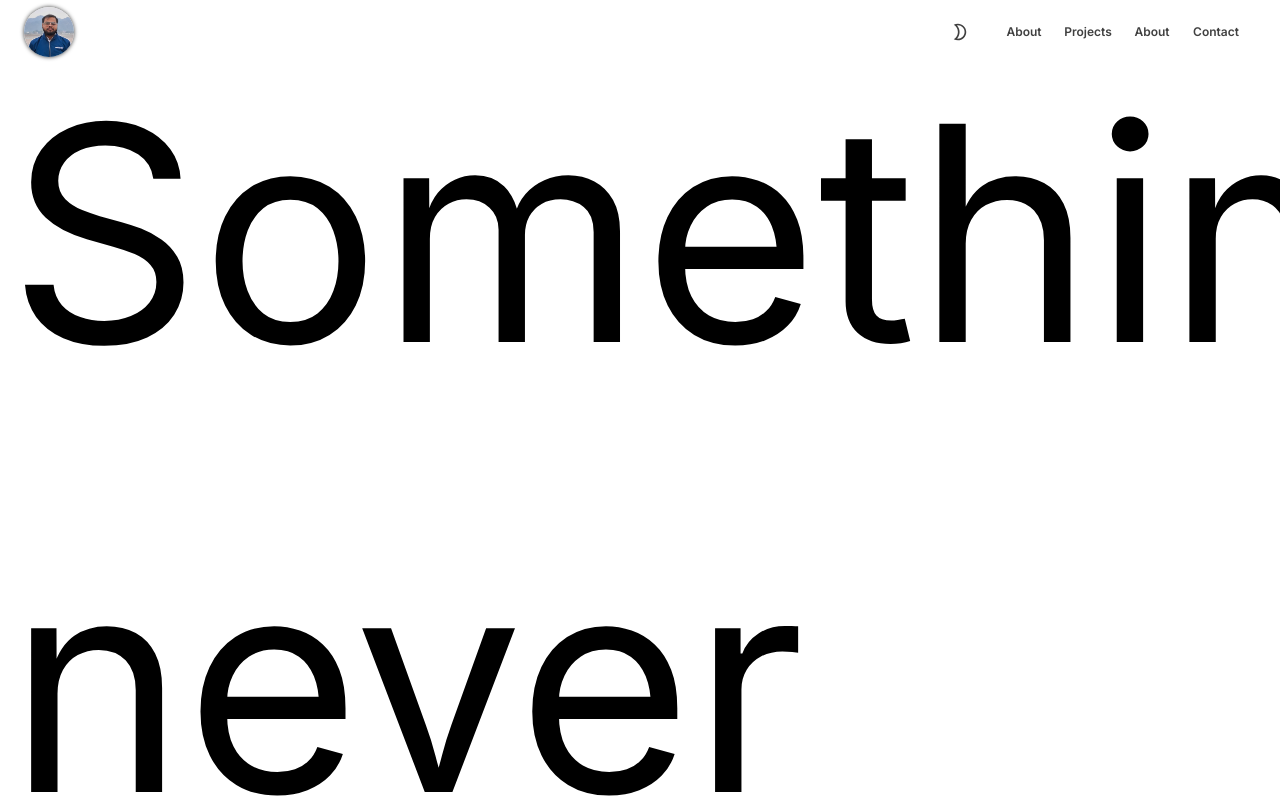
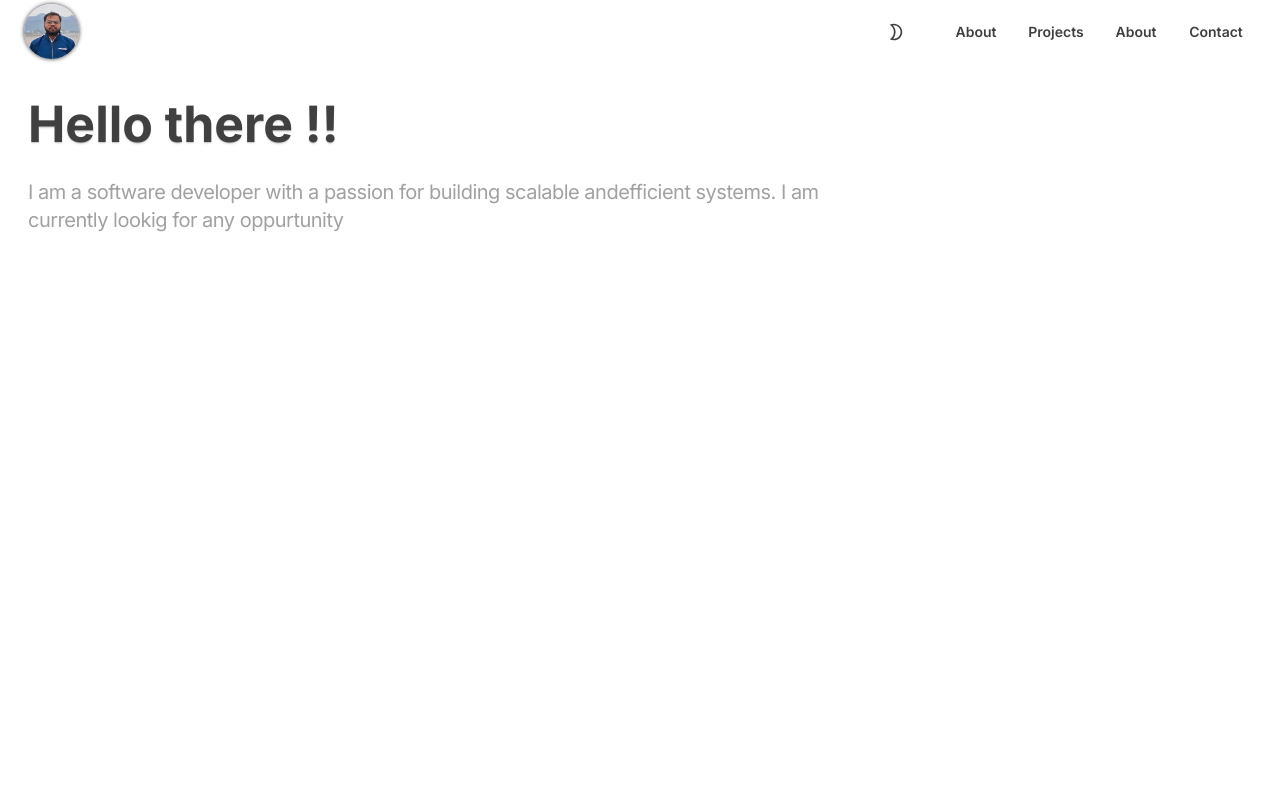
Before and after one commit to adarshkumar-stack/portfolio, a Next.js app: page / in a window 1280 px wide. Shown: the top 800 px of the page. Built offline with nearby package versions, Linux system fonts and the light colour scheme.

Commit message:
Added final Navbar

```diff
--- /dev/null
+++ b/app/components/header.tsx
@@ -0,0 +1,17 @@
+
+
+export default function Header({title, description, width}: {
+    title: string,
+    description: string,
+    width: number
+}) {
+    return(
+        <div style={{
+            maxWidth: width,
+            marginLeft: 20
+        }}>
+            <h1 className="text-neutral-700 font-bold text-shadow-sm text-[50px]">{title}</h1>
+            <p className="pt-4 text-neutral-400 tracking-tight text-xl">{description}</p>
+        </div>
+    )
+}
--- a/app/components/navbar.tsx
+++ b/app/components/navbar.tsx
@@ -1,25 +1,50 @@
 "use client"
-import Image from "next/image"
-import { motion, number } from "motion/react"
+import { motion, useMotionValueEvent, useScroll } from "motion/react"
 import { MdOutlineModeNight } from "react-icons/md"
 import { useState } from "react"
 
 export default function Navbar() {
+    const [shrink, setShrink] = useState<boolean>(false)
     const [hovered, setHovered] = useState<null | number>(null)
+
+    const { scrollY } = useScroll()
+
+    useMotionValueEvent(scrollY, "change", (latest) => {
+        if (latest > 40) {
+            setShrink(true)
+        } else {
+            setShrink(false)
+        }
+    })
+
     return(
-        <div className="fixed w-full h-10 px-4 py-6 flex justify-between items-center">
+        <div className="sticky top-0 z-50 w-full">
+            <motion.div
+                className="flex w-full items-center justify-between bg-white/85 px-4 py-1  backdrop-blur mx-auto "
+                animate={{
+                    paddingLeft: shrink? 6 : 16,
+                    borderRadius: shrink? "200px": "",
+                    width: shrink? "90%" : "100%",
+                    y: shrink? 6 : 0,
+                    background: shrink
+                        ? "rgba(255,255,255,0.55)"
+                        : "rgba(255,255,255,0.85)",
+                    backdropFilter: "blur(5px)",
+                    boxShadow: shrink
+                        ? "0 0 3px 1px rgba(0,0,0,0.18)"
+                        : "",
+                }}
+                transition={{
+                    duration: 0.3
+                }}>
                 <motion.img
                     src="/portfolio_profile_pic.jpg"
                     alt="profile"
-                height={50}
-                width={50}
+                    height={55}
+                    width={55}
                     loading="lazy"
-                className="rounded-full shadow-[0_0_4px_rgba(0,0,0,0.8)]  hover:-translate-y-0.5 transition-all ease-in-out duration-200 hover:opacity-70 cursor-pointer"
-                initial={{
-                    opacity: 0.8,
-                    filter: "blur(1px)"
-                }}
-                animate={{
+                    className="h-12 w-12 cursor-pointer rounded-full shadow-[0_0_4px_rgba(0,0,0,0.8)] transition-all duration-200 ease-in-out hover:-translate-y-0.5 hover:opacity-70 sm:h-[55px] sm:w-[55px]"
+                    whileInView={{
                         scale: [0.95, 1.05, 1],
                         opacity: 1,
                         filter: "blur(0px)"
@@ -28,19 +53,20 @@ export default function Navbar() {
                         duration: 0.2,
                         ease: "anticipate"
                     }}
-            ></motion.img>
-            <div className="flex justify-center items-center p-1 pr-6">
+                />
+                <div className="flex items-center">
                     {navList.map((item, index) => <a
                         onMouseEnter={() => setHovered(index)}
                         onMouseLeave={() => setHovered(null)}
                         key={index}
                         href={item.href}
-                    className="p-2 relative text-xs font-semibold text-neutral-700 hover:text-neutral-800  text-center  w-16 flex items-center justify-center"
+                        className="relative flex h-10 min-w-10 items-center justify-center rounded-full px-3 text-center text-sm font-semibold text-neutral-700 transition-colors hover:text-neutral-900 sm:min-w-20"
                         >
-                        {hovered === index && <motion.div layoutId="hover" className="absolute inset-0 w-full h-50px rounded-full bg-neutral-200"></motion.div>}
-                        <span className="relative group-hover:text-neutral-100">{item.title}</span>
+                            {hovered === index && <motion.div layoutId="hover" className="absolute inset-0 rounded-full bg-green-300" />}
+                            <span className="relative z-10">{item.title}</span>
                     </a>)}
                 </div>
+            </motion.div>
         </div>
     )
 }
--- a/app/globals.css
+++ b/app/globals.css
@@ -1 +1,16 @@
 @import "tailwindcss";
+
+html,
+body {
+  min-height: 100%;
+}
+
+body {
+  margin: 0;
+}
+
+*,
+*::before,
+*::after {
+  box-sizing: border-box;
+}
--- a/app/layout.tsx
+++ b/app/layout.tsx
@@ -15,12 +15,9 @@ export default function RootLayout({
   children: React.ReactNode;
 }>) {
   return (
-    <html
-      lang="en"
-      className={`${inter.className} h-full antialiased`}
-    >
-      <body className="min-h-full flex justify-center bg-neutral-200">
-        <div className="min-h-full w-7xl bg-white overflow-auto">
+    <html lang="en" className={inter.className}>
+      <body className="min-h-screen bg-neutral-200 antialiased">
+        <div className="mx-auto flex min-h-screen w-full max-w-7xl flex-col bg-white">
           {children}
         </div>
       </body>
--- a/app/page.tsx
+++ b/app/page.tsx
@@ -1,10 +1,15 @@
 import Navbar from "./components/navbar"
+import Header from "./components/header"
 
 export default function Home() {
+  const title = "Hello there !!"
+  const description = "I am a software developer with a passion for building scalable andefficient systems. I am currently lookig for any oppurtunity"
   return (
-    <div className="h-full p-2  w-full">
-      <Navbar></Navbar>
-      <h1 className="text-[300px]">Somethimgs never change</h1>
-    </div>
+    <main className="min-h-screen w-full  px-2">
+      <Navbar />
+      <br />
+      <Header title={title} description={description} width={800}></Header>
+      <section className="w-full h-600"></section>
+    </main>
   )
 }
```
Lines whose indentation alone changed are shown as unchanged.
